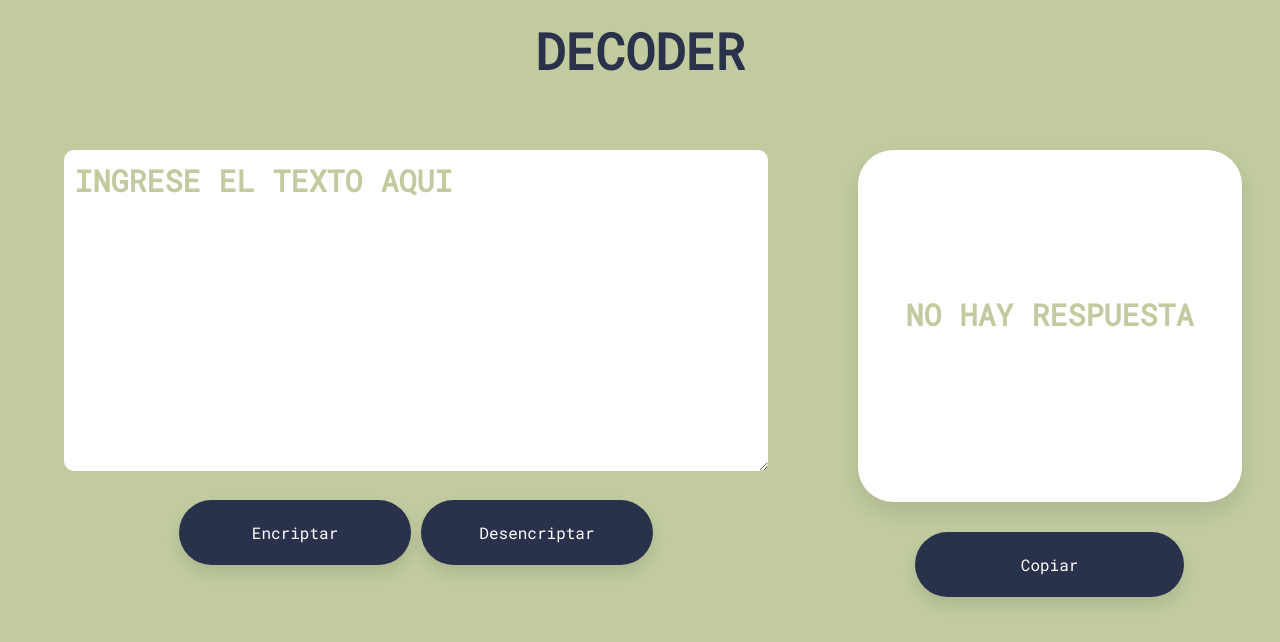
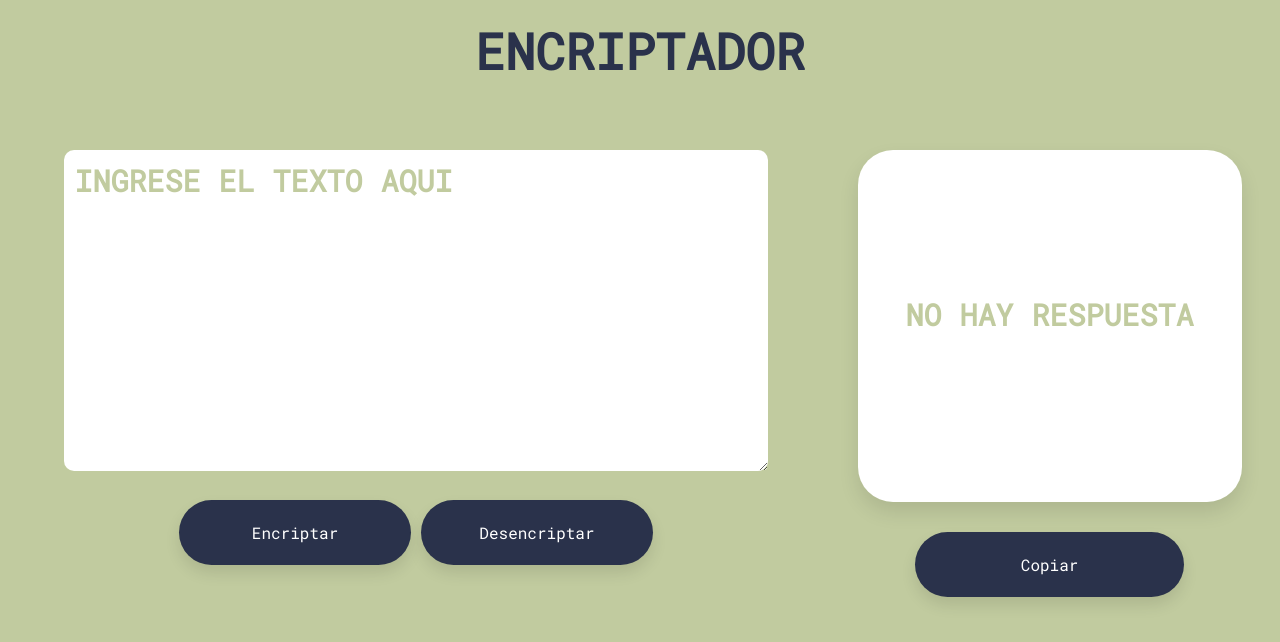
Before and after one commit to FrancoArmanasco2000/Challenge-decoder-Oracle.github.io, a plain HTML site: page index.html in a window 1280 px wide. Drawn offline with Linux system fonts and the light colour scheme.

Commit message:
Update index.html

```diff
--- a/index.html
+++ b/index.html
@@ -9,12 +9,12 @@
         <link rel="preconnect" href="https://fonts.googleapis.com">
         <link rel="preconnect" href="https://fonts.gstatic.com" crossorigin>
         <link href="https://fonts.googleapis.com/css2?family=Inter:wght@300&family=Montserrat:wght@300&family=Passion+One&family=Roboto+Mono&display=swap" rel="stylesheet">
-        <title>ENCRIPTADOR</title>
+        <title>Encriptador-Challenge-Armanasco</title>
     </head>
     <body>
         <div class="parent">
             <div class="title">
-                <p class="titulo"><strong>DECODER</strong></p>
+                <p class="titulo"><strong>ENCRIPTADOR</strong></p>
             </div>
         </div>
 
```
